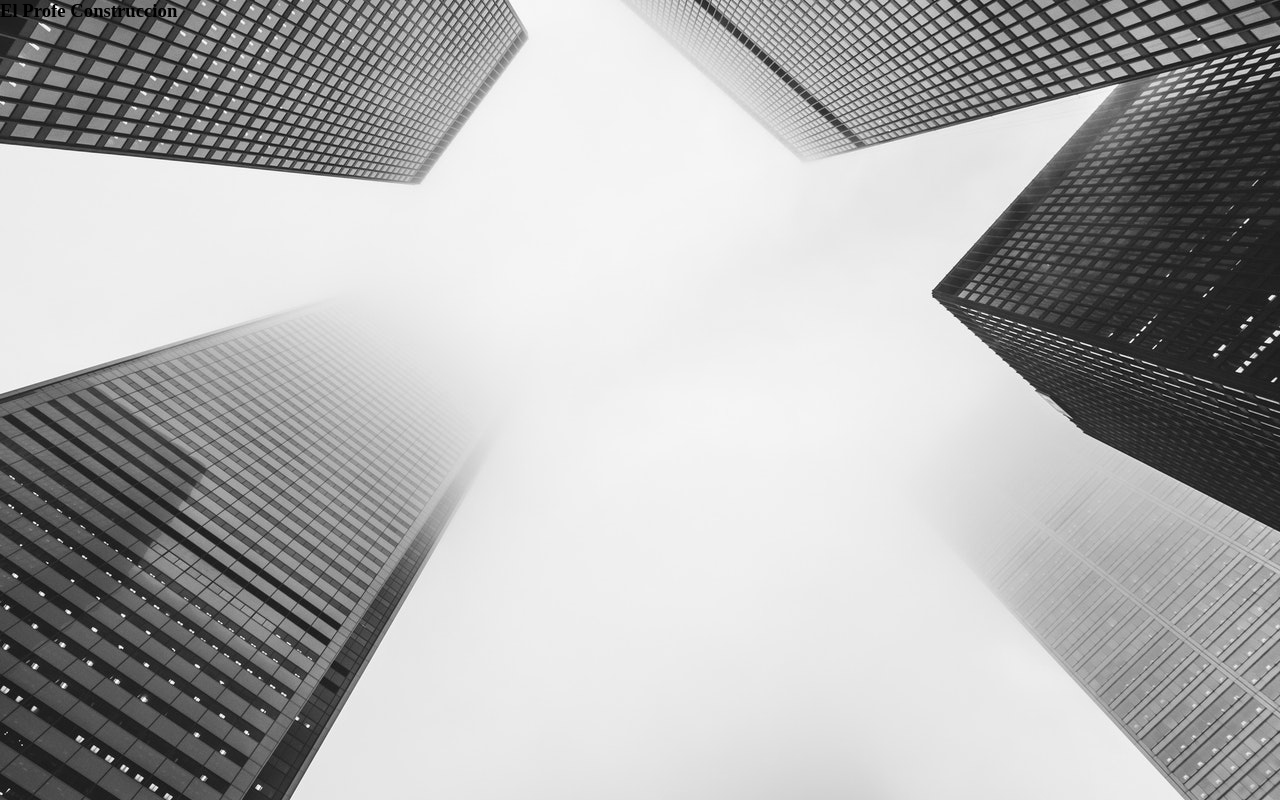
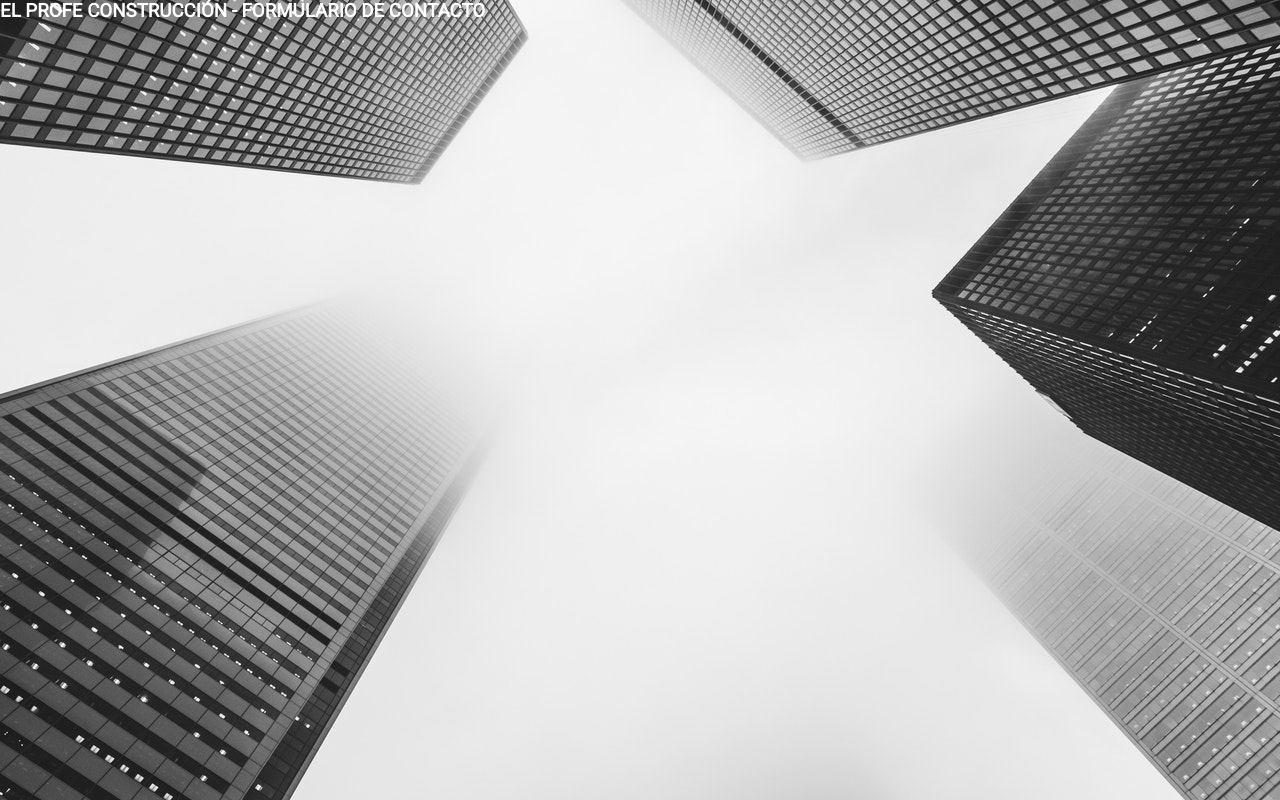
Before and after one commit to omarabelm/PracticasDiplomadoFrontEnd, a plain HTML site: page HTML/Clases/Clase 2 - 6-07-2020/Ejercicio 2 - Formulario con estilos/index.html in a window 1280 px wide. Drawn offline with Linux system fonts and the light colour scheme.

Commit message:
Actualización de formulario

```diff
--- a/HTML/Clases/Clase 2 - 6-07-2020/Ejercicio 2 - Formulario con estilos/index.html
+++ b/HTML/Clases/Clase 2 - 6-07-2020/Ejercicio 2 - Formulario con estilos/index.html
@@ -10,7 +10,7 @@
 
             <!--Inicio seccion con el titulo-->
             <section>
-                <h3>El Profe Construccion</h3>
+                <h3 class="titulo">El Profe Construcción - Formulario de Contacto</h3>
             </section>
 
              <!--Fin de seccion con el titulo-->
--- a/HTML/Clases/Clase 2 - 6-07-2020/Ejercicio 2 - Formulario con estilos/styles.css
+++ b/HTML/Clases/Clase 2 - 6-07-2020/Ejercicio 2 - Formulario con estilos/styles.css
@@ -1,8 +1,9 @@
+@import url("https://fonts.googleapis.com/css2?family=Roboto&display=swap");
+
 body {
     margin: 0;
-
+    font-family: 'Roboto', sans-serif;
 }
-
 
 main {
     background-image: url(images/bg-principal.jpg);
@@ -10,3 +11,10 @@ main {
     background-position: 50% 50%;
     height: 100vh;
 }
+
+.titulo {
+    color: white;
+    text-transform: uppercase;
+}
+
+.contenedor
```
